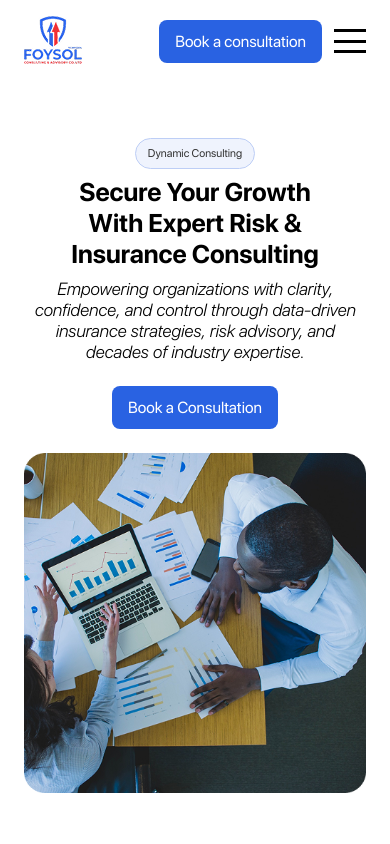
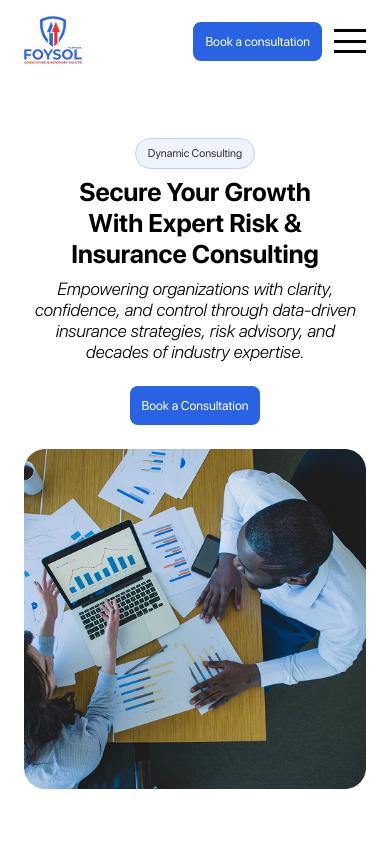
Before and after one commit to AKOI2000/foysol, a React (Vite) app: page / in a window 390 px wide. Shown: the top 844 px of the page. Built offline with nearby package versions, Linux system fonts and the light colour scheme.

Commit message:
Navbar responsiveness

```diff
--- a/src/index.css
+++ b/src/index.css
@@ -162,10 +162,20 @@ p {
   height: max-content;
   padding: 1.5rem 2rem;
 }
+@media (max-width: 608px) {
+  .btn {
+    padding: 1.5rem;
+  }
+}
 .btn-main {
   color: #fff;
   background: #2962E2;
   font-size: 2rem;
+}
+@media (max-width: 608px) {
+  .btn-main {
+    font-size: 1.6rem;
+  }
 }
 
 .container {
```
Also changed, not shown: public/sass/components/_buttons.scss (+8 -0 lines), 1 other file (tests, documents, lock files or other folders).
